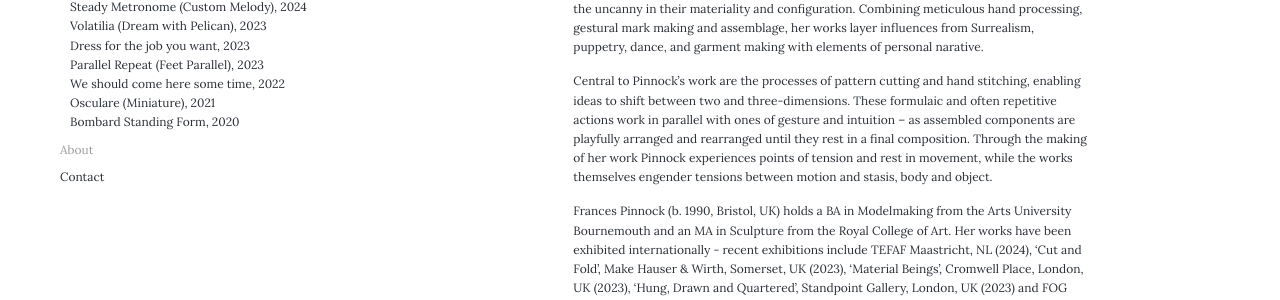
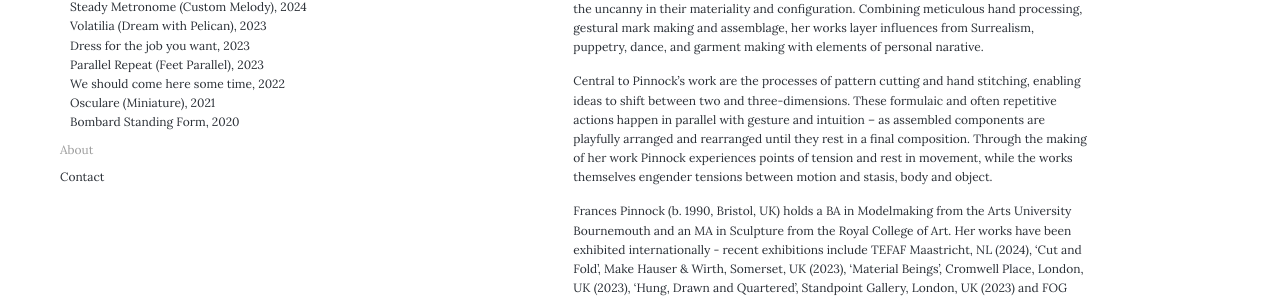
Before and after one commit to francespinnock/francespinnock.github.io, a Jekyll site: the page built from _pages/about.md, in a window 1280 px wide and 900 px high. Shown: the part 138-438 px from the top of the window. Built offline with Jekyll 4.4.1, drawn with Linux system fonts in a browser that asks for light colours; nearby versions of some CDN libraries.

Commit message:
Update about.md

```diff
--- a/_pages/about.md
+++ b/_pages/about.md
@@ -8,7 +8,7 @@ description: About Frances Pinnock
 <br />
 Frances Pinnock is an artist living and working in London. Her practice is an exploration of junctures, understood both temporally and materially. She utilises found objects and organic media – variously, leather, vellum, wax and hair – to create works that possess something of the uncanny in their materiality and configuration. Combining meticulous hand processing, gestural mark making and assemblage, her works layer influences from Surrealism, puppetry, dance, and garment making with elements of personal narative.
 
-Central to Pinnock’s work are the processes of pattern cutting and hand stitching, enabling ideas to shift between two and three-dimensions. These formulaic and often repetitive actions work in parallel with ones of gesture and intuition – as assembled components are playfully arranged and rearranged until they rest in a final composition. Through the making of her work Pinnock experiences points of tension and rest in movement, while the works themselves engender tensions between motion and stasis, body and object.
+Central to Pinnock’s work are the processes of pattern cutting and hand stitching, enabling ideas to shift between two and three-dimensions. These formulaic and often repetitive actions happen in parallel with gesture and intuition – as assembled components are playfully arranged and rearranged until they rest in a final composition. Through the making of her work Pinnock experiences points of tension and rest in movement, while the works themselves engender tensions between motion and stasis, body and object.
 
 Frances Pinnock (b. 1990, Bristol, UK) holds a BA in Modelmaking from the Arts University Bournemouth and an MA in Sculpture from the Royal College of Art. Her works have been exhibited internationally - recent exhibitions include TEFAF Maastricht, NL (2024), 'Cut and Fold', Make Hauser & Wirth, Somerset, UK (2023), 'Material Beings', Cromwell Place, London, UK (2023), 'Hung, Drawn and Quartered', Standpoint Gallery, London, UK (2023) and FOG Design + Art, San Francisco, USA (2022).
 
```
